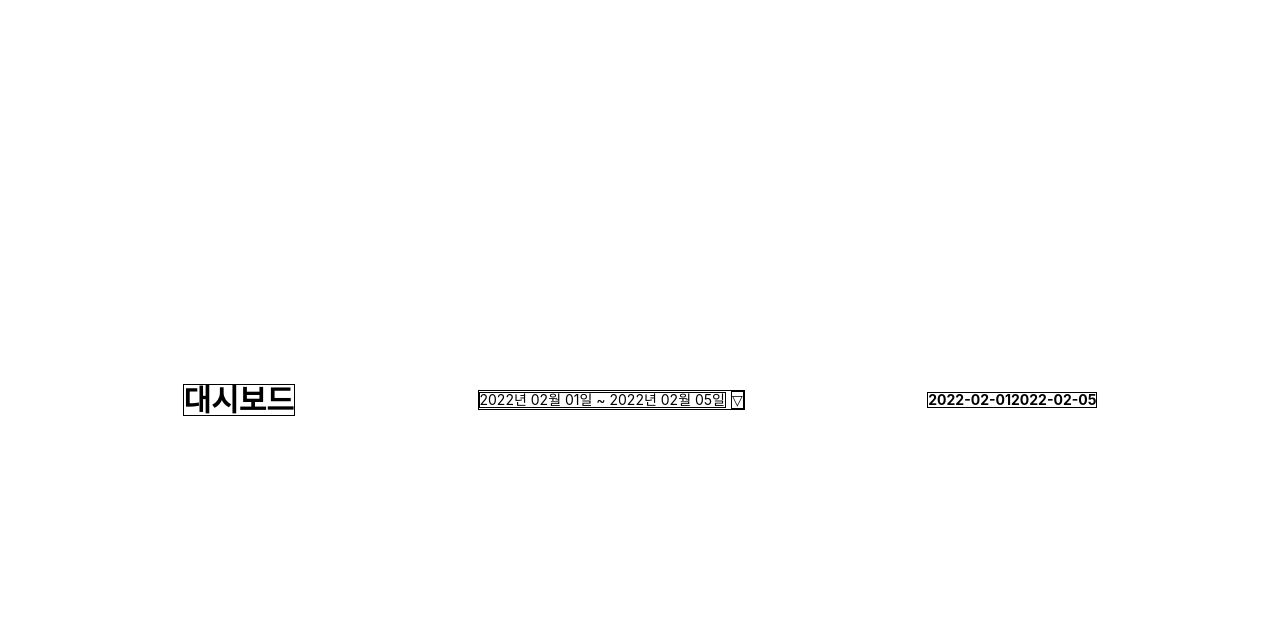
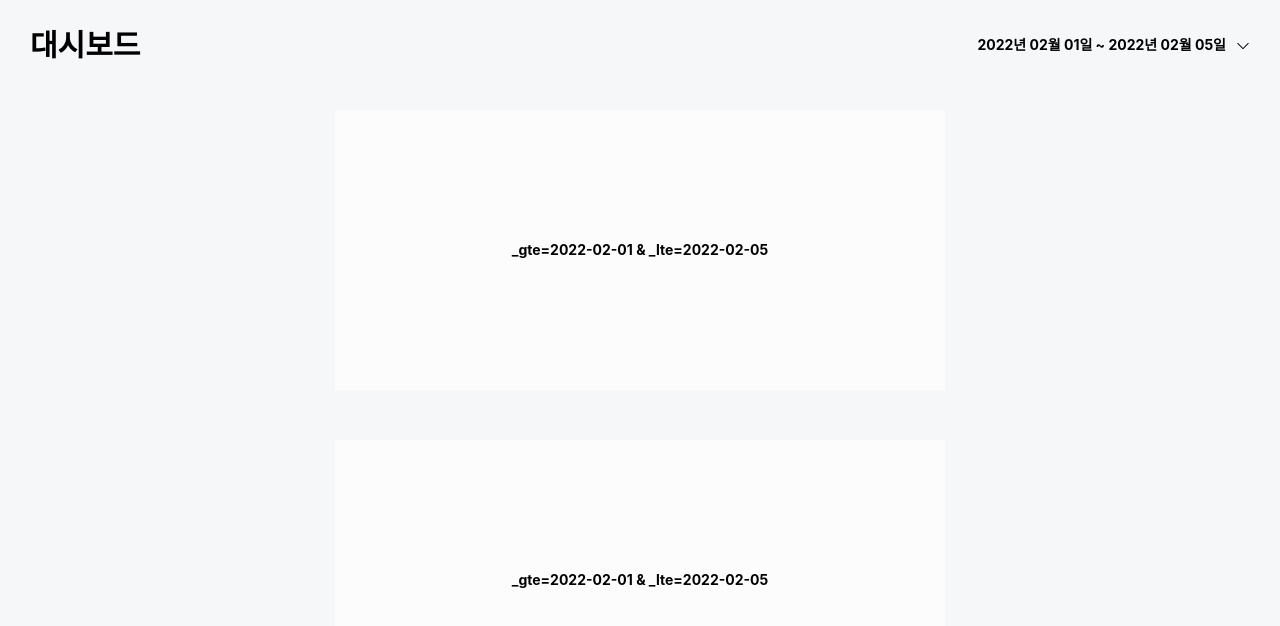
Before and after one commit to devMarco14/ADashboard, a React (Create React App) app: page / in a window 1280 px wide. Shown: the top 626 px of the page. Built offline with nearby package versions, Linux system fonts and the light colour scheme; no server answers; data requests are answered from the project's data file; a web font is replaced by a local one.

Commit message:
#2 design : DashboardLayout 및 부속 컴포넌트 스타일 초안 작성

```diff
--- a/package.json
+++ b/package.json
@@ -16,6 +16,7 @@
     "json-server": "^0.17.0",
     "react": "^18.2.0",
     "react-dom": "^18.2.0",
+    "react-icons": "^4.4.0",
     "react-router-dom": "^6.3.0",
     "react-scripts": "5.0.1",
     "recharts": "^2.1.12",
--- a/src/components/dashboard/DashboardLayout.tsx
+++ b/src/components/dashboard/DashboardLayout.tsx
@@ -26,24 +26,32 @@ export default function DashboardLayout() {
 
   return (
     <WeekProvider>
-      <ChangeOrDeleteThisLater>
-        <DashboardHeader>대시보드</DashboardHeader>
-        <SelectBox week={week} weeksList={processedWeeks} setWeek={setWeek} />
+      <DashboardContainer>
+        <DashboardHeaderBox>
+          <DashboardHeader>대시보드</DashboardHeader>
+          <SelectBox week={week} weeksList={processedWeeks} setWeek={setWeek} />
+        </DashboardHeaderBox>
         <Test />
-      </ChangeOrDeleteThisLater>
+        <Test />
+      </DashboardContainer>
     </WeekProvider>
   );
 }
 
-const ChangeOrDeleteThisLater = styled.article`
+const DashboardContainer = styled.article`
+  padding: 30px;
   width: 100vw;
   height: 100vh;
   display: flex;
-  justify-content: space-evenly;
+  flex-direction: column;
   align-items: center;
-  * {
-    border: 1px solid black;
-  }
+  background-color: ${({ theme }) => theme.colors.backgroundColor};
+`;
+const DashboardHeaderBox = styled.section`
+  margin-bottom: 50px;
+  width: 100%;
+  display: flex;
+  justify-content: space-between;
 `;
 const DashboardHeader = styled.h1`
   font-size: calc(${({ theme }) => theme.fontSizes.xxlarge} * 1.5);
--- a/src/components/dashboard/subComponents/SelectBox.tsx
+++ b/src/components/dashboard/subComponents/SelectBox.tsx
@@ -1,10 +1,9 @@
 import React from 'react';
-import { format } from 'date-fns';
 import styled from 'styled-components';
+import { BsChevronDown } from 'react-icons/bs';
 import { SelectBoxPropsType } from 'types/dashboard';
 import { WeekContext } from 'libs/context';
-import { KOREAN_DATE_FORMAT } from 'libs/utils/constants';
-import { formatize } from 'components/dashboard/util/formatize';
+import { formatize } from 'components/dashboard/util';
 import WeekList from './WeekList';
 
 // 데이터 표시 + 컨텍스트 저장을 위해 week, setWeek 전달
@@ -23,6 +22,8 @@ export default function SelectBox({
     changeWeek({ type: 'WEEK_REQUESTED', payload: week });
   }, [week]);
 
+  const onClick = React.useCallback(handleClick, [isSelectBoxVisible]);
+
   function handleClick(event: React.MouseEvent): void {
     setIsSelectBoxVisible(!isSelectBoxVisible);
   }
@@ -30,10 +31,12 @@ export default function SelectBox({
   return (
     <SelectBoxLayout>
       {/* [첫째날, 마지막날] 형태의 데이터를 2022년 2월 1일 ~ 2022년 2월 5일 형태로 변환 */}
-      <span>{formatize(week[0], week[1])}</span>
-      <button type="button" onClick={handleClick}>
-        ▽
-      </button>
+      <SelectedWeek onClick={onClick}>
+        <strong>{formatize(week[0], week[1])}</strong>
+        <button type="button">
+          <BsChevronDown />
+        </button>
+      </SelectedWeek>
       {/* isSelectBoxVisible은 드롭다운 목록을 표시/숨기는 state, 위 버튼에서 조절함 */}
       <WeekList
         weeksList={weeksList}
@@ -47,11 +50,23 @@ export default function SelectBox({
 const SelectBoxLayout = styled.section`
   min-width: 75px;
   width: max-content;
+  height: 100%;
   display: flex;
-  justify-content: space-between;
+  justify-content: flex-end;
   align-items: center;
   position: relative;
+  strong {
+    min-width: 235px;
+  }
   button {
-    margin-left: 5px;
+    margin-left: 10px;
+    padding-top: 5px;
   }
 `;
+const SelectedWeek = styled.section`
+  width: max-content;
+  display: flex;
+  justify-content: flex-end;
+  align-items: center;
+  cursor: pointer;
+`;
--- a/src/components/dashboard/subComponents/Test.tsx
+++ b/src/components/dashboard/subComponents/Test.tsx
@@ -1,6 +1,7 @@
 import React from 'react';
 import { WeekContext } from 'libs/context';
 import axios from 'axios';
+import styled from 'styled-components';
 
 const initialValue = '1900-01-01';
 
@@ -17,5 +18,21 @@ export default function Test() {
     }
   }, [currentWeek]);
 
-  return <h1>{currentWeek}</h1>;
+  return (
+    <ChangeOrDeleteThisLater>
+      <h1>
+        _gte={currentWeek[0]} & _lte={currentWeek[1]}
+      </h1>
+    </ChangeOrDeleteThisLater>
+  );
 }
+
+const ChangeOrDeleteThisLater = styled.div`
+  margin-bottom: 50px;
+  background-color: ${({ theme }) => theme.colors.whiteColor};
+  width: 50%;
+  height: 50%;
+  display: flex;
+  justify-content: center;
+  align-items: center;
+`;
--- a/src/components/dashboard/subComponents/WeekList.tsx
+++ b/src/components/dashboard/subComponents/WeekList.tsx
@@ -1,7 +1,7 @@
 import React from 'react';
 import styled from 'styled-components';
 import { SelectBoxPropsType } from 'types/dashboard';
-import { formatize } from 'components/dashboard/util/formatize';
+import { formatize } from 'components/dashboard/util';
 
 // Omit<원본 타입(인터페이스), 뺄 속성>: 원본 타입 혹은 인터페이스에서 특정 속성만 빼고 상속
 type OmitSelectBoxPropsType = Omit<SelectBoxPropsType, 'week'>;
@@ -9,12 +9,41 @@ type OmitSelectBoxPropsType = Omit<SelectBoxPropsType, 'week'>;
 type WeekListPropsType = OmitSelectBoxPropsType & {
   isVisible: boolean;
 };
+type Timeout = ReturnType<typeof setTimeout>;
 
 export default function WeekList({
   weeksList,
   setWeek,
   isVisible,
 }: WeekListPropsType) {
+  const [isScrollCaptured, setIsScrollCaptured] = React.useState<boolean>(true);
+
+  const onScrollCapture = React.useCallback(handleScrollCapture, []);
+
+  function handleScrollCapture(event: React.SyntheticEvent): void {
+    setIsScrollCaptured(true);
+  }
+
+  const onScroll = React.useCallback(handleScroll, []);
+
+  const timer = React.useRef<Timeout | null>(null);
+  function handleScroll(event: React.SyntheticEvent): void {
+    if (timer.current !== null) {
+      clearTimeout(timer.current);
+    }
+    timer.current = setTimeout(() => {
+      setIsScrollCaptured(false);
+    }, 500);
+  }
+
+  React.useEffect(() => {
+    let foo: Timeout | null = null;
+    if (isVisible) {
+      foo = setTimeout(() => setIsScrollCaptured(false), 500);
+    }
+    return () => clearTimeout(foo as Timeout);
+  }, [isVisible]);
+
   // 전체 주 목록을 li로 표시, 각 목록을 누를 경우 컨텍스트에 저장될 week state 갱신
   const formattedWeeks = weeksList.map(
     (weekList: string | string[], index: number) => {
@@ -31,15 +60,46 @@ export default function WeekList({
   );
 
   return (
-    <SelectItemsContainer isVisible={isVisible}>
+    <SelectItemsContainer
+      isVisible={isVisible}
+      isScrollCaptured={isScrollCaptured}
+      onScrollCapture={onScrollCapture}
+      onScroll={onScroll}
+    >
       {formattedWeeks}
     </SelectItemsContainer>
   );
 }
 
-const SelectItemsContainer = styled.ul<{ isVisible: boolean }>`
-  width: 100%;
+const SelectItemsContainer = styled.ul<{
+  isVisible: boolean;
+  isScrollCaptured: boolean;
+}>`
+  width: max-content;
+  height: 150px;
   position: absolute;
   top: 100%;
   display: ${({ isVisible }) => (isVisible ? 'block' : 'none')};
+  background-color: ${({ theme }) => theme.colors.backgroundColor};
+  overflow-y: scroll;
+
+  ::-webkit-scrollbar {
+    width: 7px;
+  }
+
+  ::-webkit-scrollbar-thumb {
+    border-radius: 10px;
+    background-color: ${({ theme }) => theme.colors.lightGrayColor};
+    background-color: #c8ced8ad;
+    visibility: ${(props) => (props.isScrollCaptured ? 'visible' : 'hidden')};
+  }
+
+  li {
+    margin: 10px 0;
+    padding: 0 10px;
+
+    button {
+      margin: 0;
+    }
+  }
 `;
--- a/src/libs/style/theme.ts
+++ b/src/libs/style/theme.ts
@@ -15,7 +15,7 @@ const colors = {
   blueColor: '#596cf6',
   lightBlueColor: '#878fc4',
   fontColor: '#595f62',
-  lightGrayColor: '#878fc4',
+  lightGrayColor: '#c8ced8',
   redColor: '#ea3a4a',
   greenColor: '#85da47',
 };
```
Also changed, not shown: src/components/dashboard/util/index.ts (renamed from src/components/dashboard/util/formatize.ts), 1 other file (tests, documents, lock files or other folders).
